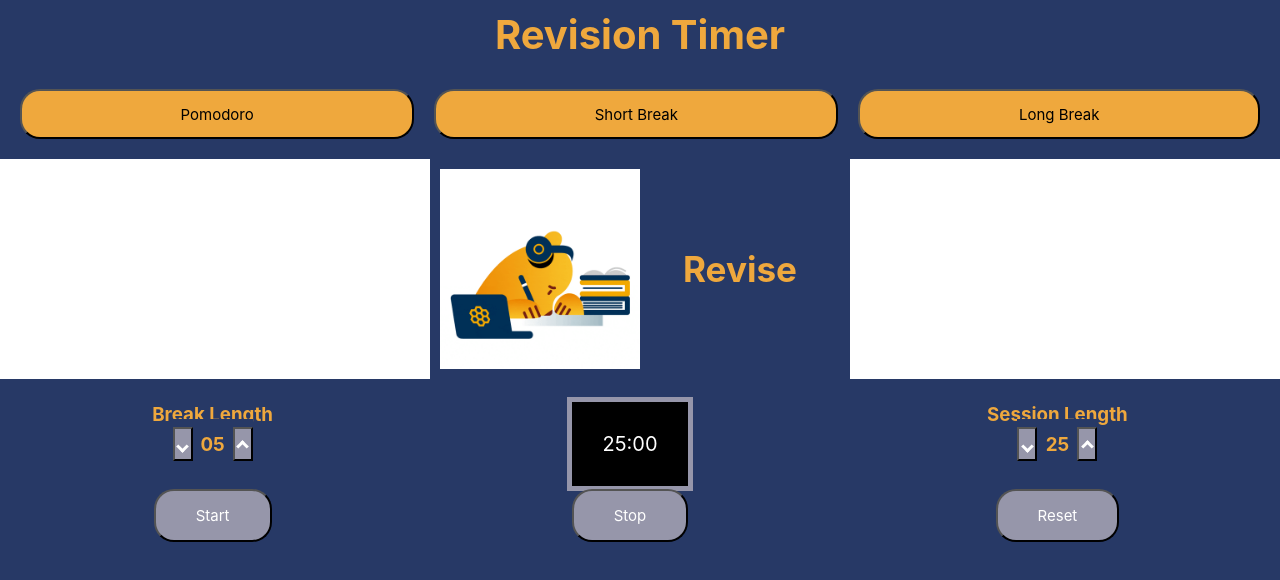
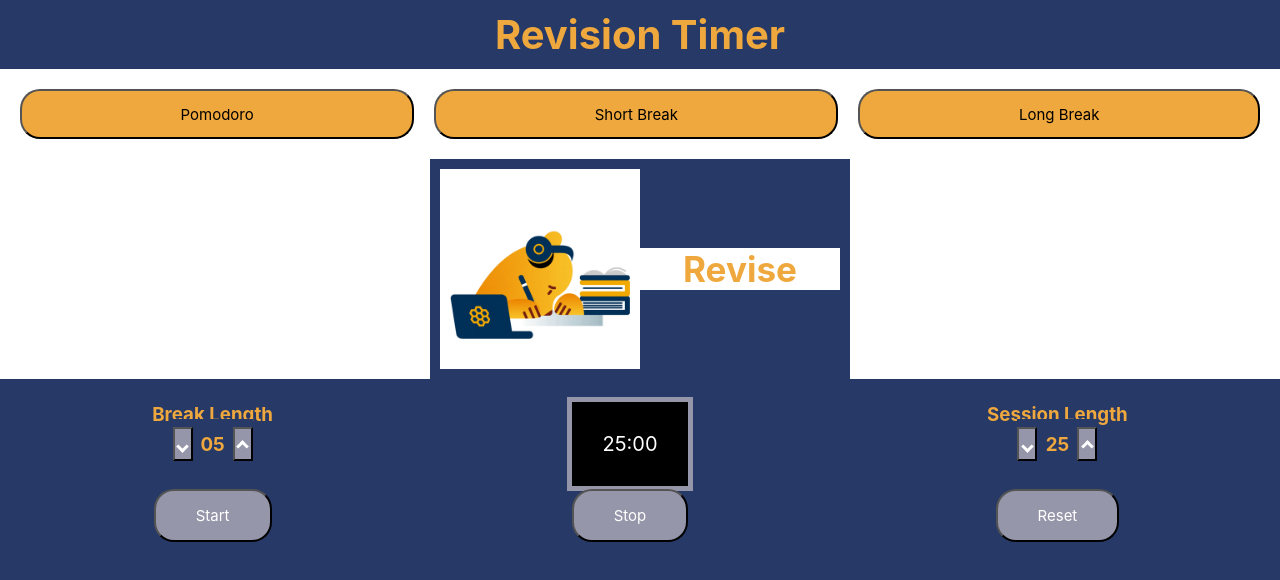
Before and after one commit to samstoppani/revisionTimer, a React (Create React App) app: page / in a window 1280 px wide. Shown: the top 580 px of the page. Built offline with nearby package versions, Linux system fonts and the light colour scheme.

Commit message:
background color

```diff
--- a/src/App.css
+++ b/src/App.css
@@ -5,12 +5,18 @@
     padding: 0;
 }
 
+h3 {
+    background-color: white;
+}
+
+
 .timerBarStyle1 {
     display: grid;
     grid-template-columns: auto auto auto;
     grid-template-rows: 50px;
     grid-gap: 20px;
     padding: 20px;
+    background-color: white;
 }
 
 .displayStyle {
```
